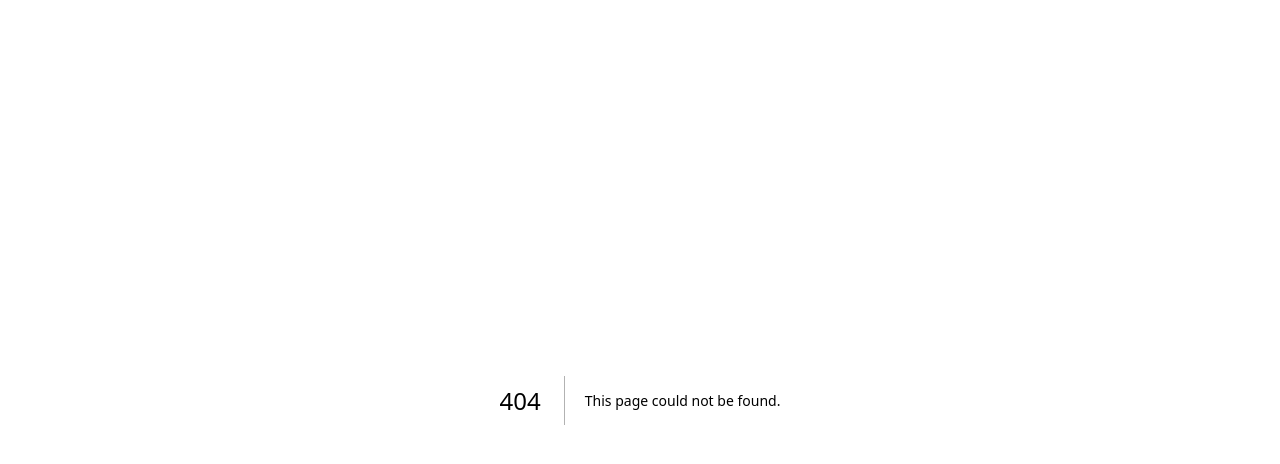
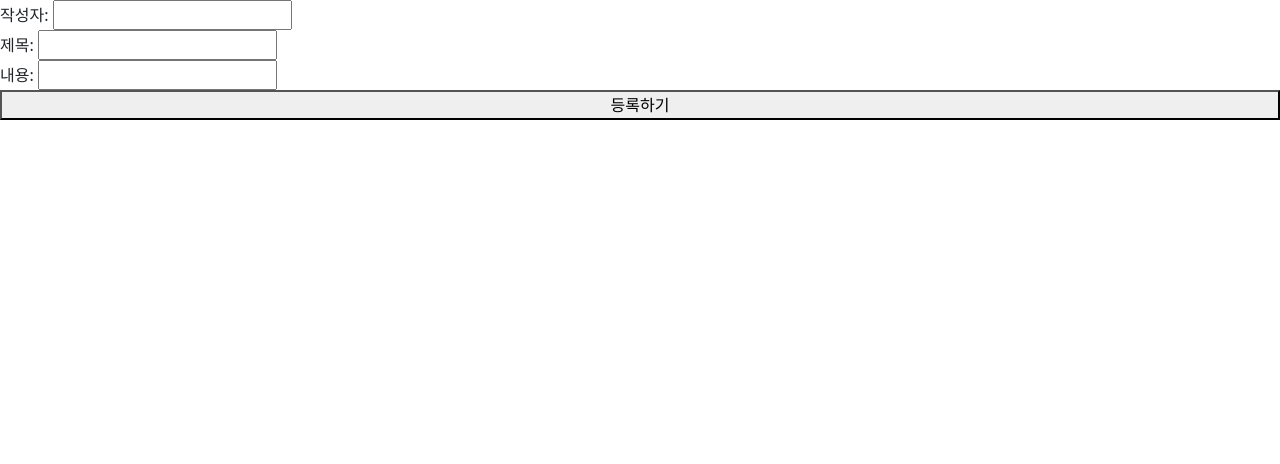
Before and after one commit to eggmun98/firebase-study, a Next.js app: page /board/new in a window 1280 px wide. Before the commit this address had no page. Shown: the top 464 px of the page. Built offline with nearby package versions, Linux system fonts and the light colour scheme.

Commit message:
[2023.06.14] Feat 게시글 작성 기능 구현

```diff
--- a/package.json
+++ b/package.json
@@ -9,6 +9,8 @@
     "lint": "next lint"
   },
   "dependencies": {
+    "@emotion/react": "^11.11.1",
+    "@emotion/styled": "^11.11.0",
     "@next/font": "13.4.3",
     "@types/node": "20.2.3",
     "@types/react": "18.2.6",
--- /dev/null
+++ b/pages/board/new/index.tsx
@@ -0,0 +1,5 @@
+import BoardWriteUI from "../../../src/components/board/write";
+
+export default function BoardWritePage() {
+  return <BoardWriteUI></BoardWriteUI>;
+}
--- /dev/null
+++ b/src/components/board/write/index.tsx
@@ -0,0 +1,51 @@
+import { ChangeEvent, useState } from "react";
+import * as S from "./styleds";
+import { collection, getFirestore, addDoc } from "firebase/firestore/lite";
+import { app } from "../../../commons/firebase";
+
+export default function BoardWriteUI() {
+  const [writer, setWriter] = useState("");
+  const [title, setTitle] = useState("");
+  const [contents, setContents] = useState("");
+
+  const onClickSubmit = async () => {
+    const board = collection(getFirestore(app), "board");
+    // collection은 특정 컬렉션에 대한 참조를 생성하는 역할을 한다.
+    // 그리고 getFirestore 함수를 통해 파이어베이스 앱 인스턴스 객체를 가져온다
+    // 즉 apa 변수는 initializeApp(firebaseConfig) 이 함수를 통해 파이어베이스를 초기화하여
+    // 파이어베이스 프로젝트 구성 정보가 담겨져 있다.
+    // 즉 그정보를 app 변수에 담겨져 있고 getFirestore은 새로운 인스턴스 객체를 생성해서 가져오는 역활
+    await addDoc(board, { writer, title, contents }); //
+    // getDoc는 컬렉션에 새로운 문서를 추가하는 작업을 수행한다.
+    // 왼쪽 매개변수 자리에는 참조할 컬렉션을 말하는 거다.
+    // 오른쪽은 추가할 문서의 데이터를 담는다.
+    alert("게시글 등록에 성공하였습니다.");
+  };
+
+  const onChangeWrite = (e: ChangeEvent<HTMLInputElement>) => {
+    setWriter(e.target.value); // target은 현재 이벤트 발생의 위치에서 자식의 위치를 알려줌
+  };
+
+  const onChangeTitle = (e: ChangeEvent<HTMLInputElement>) => {
+    setTitle(e.target.value);
+  };
+
+  const onChangeContents = (e: ChangeEvent<HTMLInputElement>) => {
+    setContents(e.target.value);
+  };
+
+  return (
+    <S.Wrapper>
+      <div>
+        작성자: <input onChange={onChangeWrite}></input>
+      </div>
+      <div>
+        제목: <input onChange={onChangeTitle}></input>
+      </div>
+      <div>
+        내용: <input onChange={onChangeContents}></input>
+      </div>
+      <button onClick={onClickSubmit}>등록하기</button>
+    </S.Wrapper>
+  );
+}
--- /dev/null
+++ b/src/components/board/write/styleds.ts
@@ -0,0 +1,6 @@
+import styled from "@emotion/styled";
+
+export const Wrapper = styled.div`
+  display: flex;
+  flex-direction: column;
+`;
```
Also changed, not shown: 1 other file (tests, documents, lock files or other folders).
